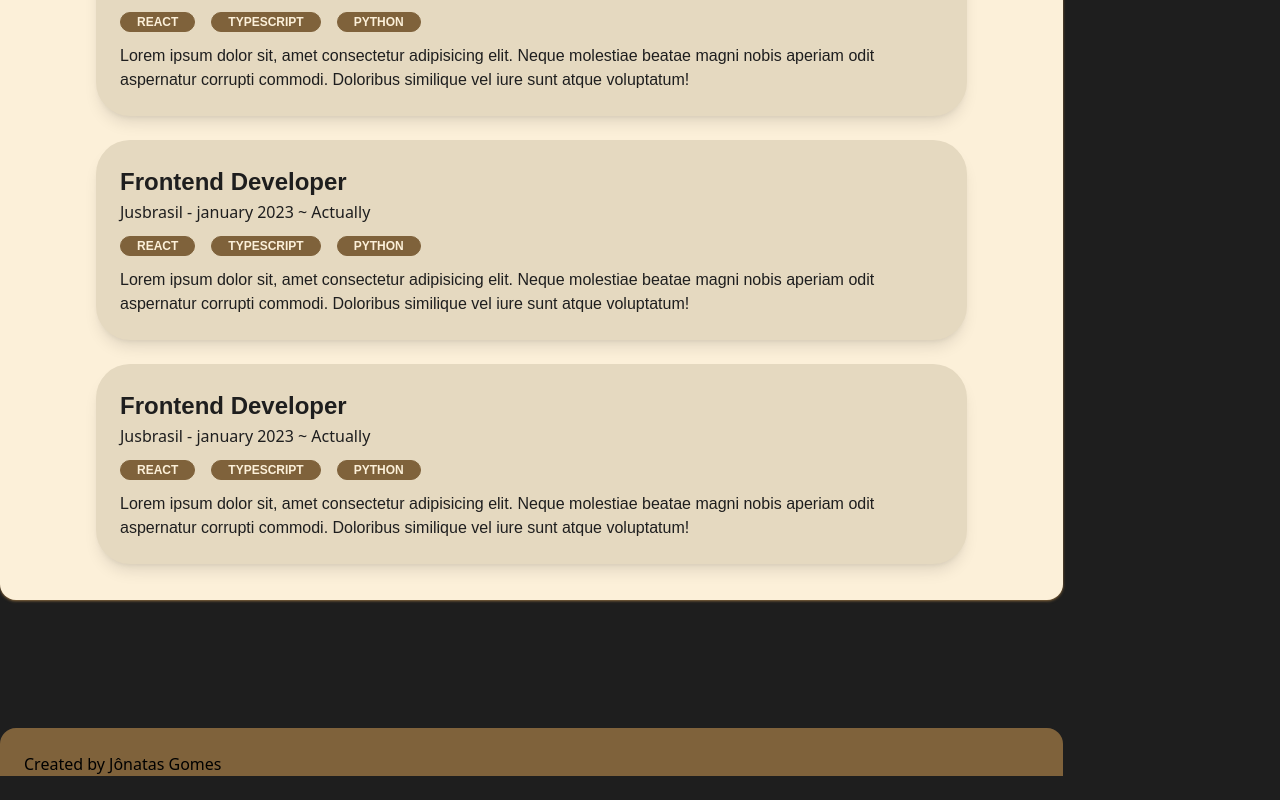
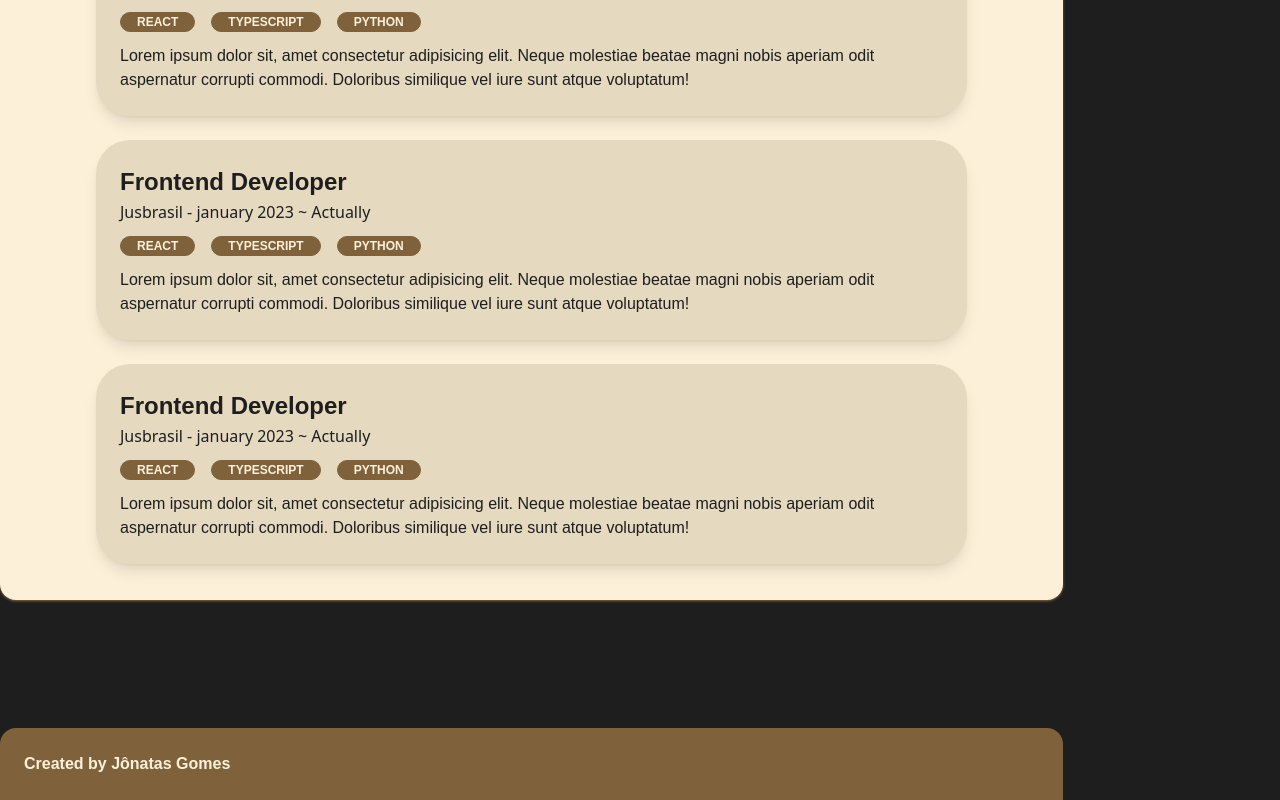
Before and after one commit to jonatas1n/portfolio-ui, a Next.js app: page / in a window 1280 px wide. Shown: the part 2952-3752 px from the top of the page. Before the commit the page ends 3728 px from the top, so only its background shows below. Built offline with nearby package versions, Linux system fonts and the light colour scheme.

Commit message:
chore: stilize footer text

```diff
--- a/src/app/sections/Footer/index.tsx
+++ b/src/app/sections/Footer/index.tsx
@@ -1,6 +1,6 @@
 export const Footer = () => {
   return (
-    <footer className="rounded-t-2xl p-6 bg-accent h-10">
+    <footer className="rounded-t-2xl p-6 bg-accent text-light font-bold font-display">
       Created by Jônatas Gomes
     </footer>
   )
```
